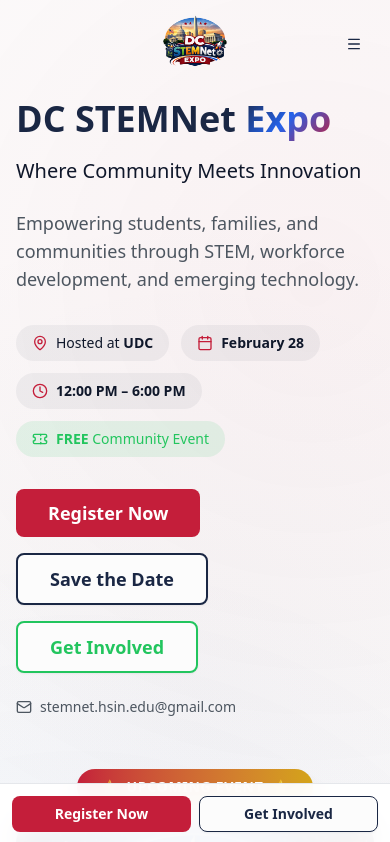
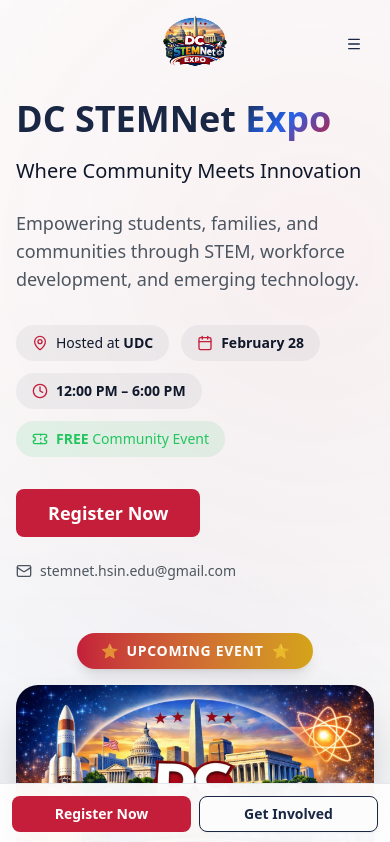
Before and after one commit to atiwarigit/stemnet, a Next.js app: page / in a window 390 px wide. Shown: the top 842 px of the page. Built offline with nearby package versions, Linux system fonts and the light colour scheme.

Commit message:
Mobile hero: show only Register button, other CTAs in sticky bar

```diff
--- a/src/app/page.tsx
+++ b/src/app/page.tsx
@@ -198,8 +198,9 @@ export default function Home() {
                 </div>
               </div>
 
-              {/* CTA Buttons */}
+              {/* CTA Buttons - Mobile: Only Register, Desktop: All buttons */}
               <div className="flex flex-wrap gap-4 mb-6">
+                {/* Register Now - Always visible */}
                 <a
                   href="https://www.eventbrite.com/e/dc-stemnet-expo-test-tickets-123456789"
                   target="_blank"
@@ -212,6 +213,8 @@ export default function Home() {
                     Register Now
                   </Button>
                 </a>
+                {/* Save the Date - Desktop only */}
+                <div className="hidden md:block">
                   <CalendarModal
                     trigger={
                       <Button
@@ -223,7 +226,9 @@ export default function Home() {
                       </Button>
                     }
                   />
-                <Link href="#involve">
+                </div>
+                {/* Get Involved - Desktop only */}
+                <Link href="#involve" className="hidden md:block">
                   <Button
                     size="lg"
                     variant="outline"
```
Lines whose indentation alone changed are shown as unchanged.
